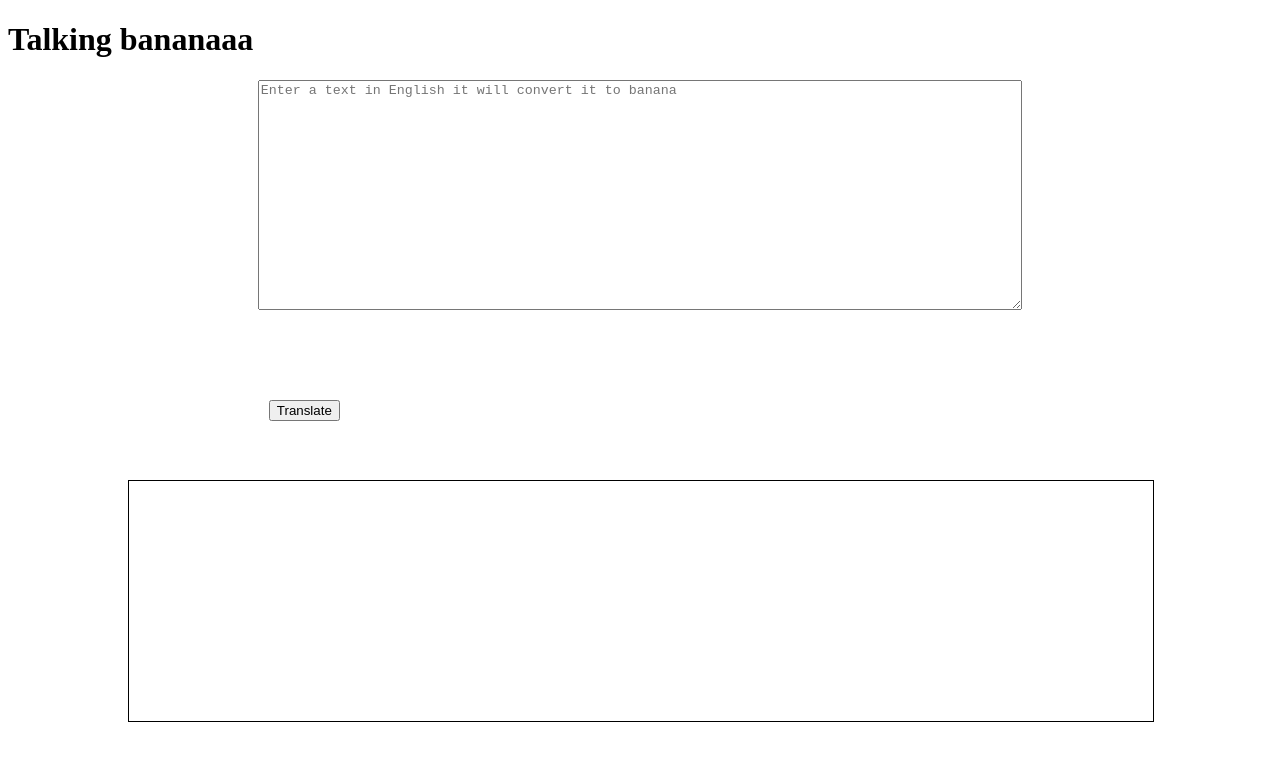
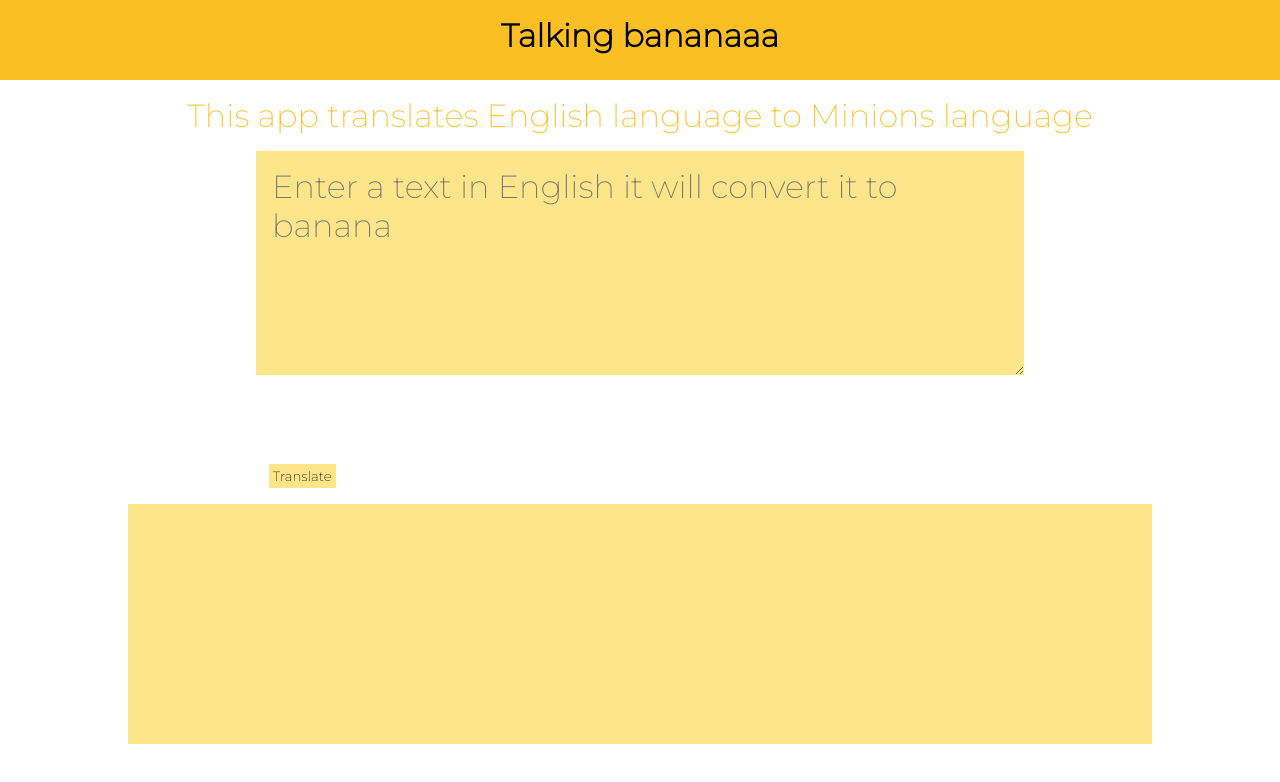
Before and after one commit to srinibas39/Banana-App, a plain HTML site: page index.html in a window 1280 px wide. Drawn offline with Linux system fonts and the light colour scheme.

Commit message:
CSS done

```diff
--- a/index.html
+++ b/index.html
@@ -6,11 +6,15 @@
     <meta name="viewport" content="width=device-width, initial-scale=1.0">
     <title>Talking banana</title>
     <link rel="stylesheet" href="style.css">
+    <link rel="preconnect" href="https://fonts.googleapis.com">
+<link rel="preconnect" href="https://fonts.gstatic.com" crossorigin>
+<link href="https://fonts.googleapis.com/css2?family=Montserrat:wght@200&display=swap" rel="stylesheet">
 </head>
 <body>
  <h1>Talking bananaaa</h1>
+ <p class="description">This app translates English language to Minions language</p>
  <button class="btn-translate">Translate</button>
-<textarea name="" id="input-text" placeholder="Enter a text in English it will convert it to banana" ></textarea>
+<textarea  id="input-text" placeholder="Enter a text in English it will convert it to banana" ></textarea>
 
 <div class="translated-area"></div>
 
--- a/script.js
+++ b/script.js
@@ -1,30 +1,32 @@
 // var userName=window.prompt("Enter your name","Ex:Rahul Sharma");//prompt allows us to take input
 // alert(userName);
 
-var button=document.querySelector(".btn-translate");
-var inputText=document.querySelector("#input-text");
-var translatedArea=document.querySelector(".translated-area");
+var button = document.querySelector(".btn-translate");
+var inputText = document.querySelector("#input-text");
+var translatedArea = document.querySelector(".translated-area");
 
-button.addEventListener("click",function(e){
+button.addEventListener("click", function (e) {
    // console.log("button clicked");
    inputFromTextArea(e);
 })
-function serverURL(text){
-   var URL="https://lessonfourapi.tanaypratap.repl.co/translate/yoda.json"+"?"+"text="+text;
+function serverURL(text) {
+   // var URL = "https://lessonfourapi.tanaypratap.repl.co/translate/yoda.json" + "?" + "text=" + text;
+   var URL="https://api.funtranslations.com/translate/minion.json" + "?"+ "text="+text;
    return encodeURI(URL);
 }
 
-function inputFromTextArea(e){
-//  console.log("clicked");
-//  console.log(inputText.value);
-translatedArea.innerText="🍌banana banana🍌 banana🍌 banana🍌 "+inputText.value+" banana🍌 banana🍌 banana🍌 banana🍌 "
- //lets fetch URL
- fetch(serverURL(inputText.value))
- .then(response => response.json())
- .then(json => console.log(json))
- .catch(function(error){
-    console.log(error);
-    alert("Some error happened in the server please try after some time");
- })
+function inputFromTextArea(e) {
+   fetch(serverURL(inputText.value))
+      .then(response => response.json())
+      .then(json => {
+         var translatedContent = json.contents.translated;
+         translatedArea.innerText = "🍌"+translatedContent+"🍌";
+      }
+
+      )
+      .catch(function (error) {
+         console.log(error);
+         alert("Some error happened in the server please try after some time");
+      })
 
 }
--- a/style.css
+++ b/style.css
@@ -1,11 +1,22 @@
-
+*{
+    box-sizing: border-box;
+    padding: 0px;
+    margin: 0px;
+    font-family: 'Montserrat', sans-serif;
+}
 .btn-translate{
 
 position: absolute;
 
-    top: 50vh;
+top: 58vh;
 
 left: 21vw;
+
+background-color: #FDE68A;
+
+padding: 4px;
+
+border: none;
 }
 
     #input-text{
@@ -17,6 +28,18 @@
 width: 60%;
 
 margin: auto;
+
+background-color: #FDE68A;
+
+border: none;
+
+outline: none;
+
+overflow: auto;
+
+font-size: 2rem;
+
+padding: 1rem;
     }
     .translated-area{
 
@@ -24,12 +47,37 @@ height: 30%;
 
 width: 80%;
 
-border: 1px solid;
+border: none;
 
 position: absolute;
 
-top: 60vh;
+top: 63vh;
 
 left: 10vw;
 
+background-color: #FDE68A;
+
+font-size: 2rem;
+
+padding: 1rem;
 }
+h1{
+
+background-color: #FBBF24;
+
+height: 5rem;
+
+text-align: center;
+
+padding: 1rem;
+}
+.description{
+
+padding: 1rem;
+
+text-align: center;
+
+color: #FBBF24;
+
+font-size: xx-large;
+}
```
Lines whose indentation alone changed are shown as unchanged.
